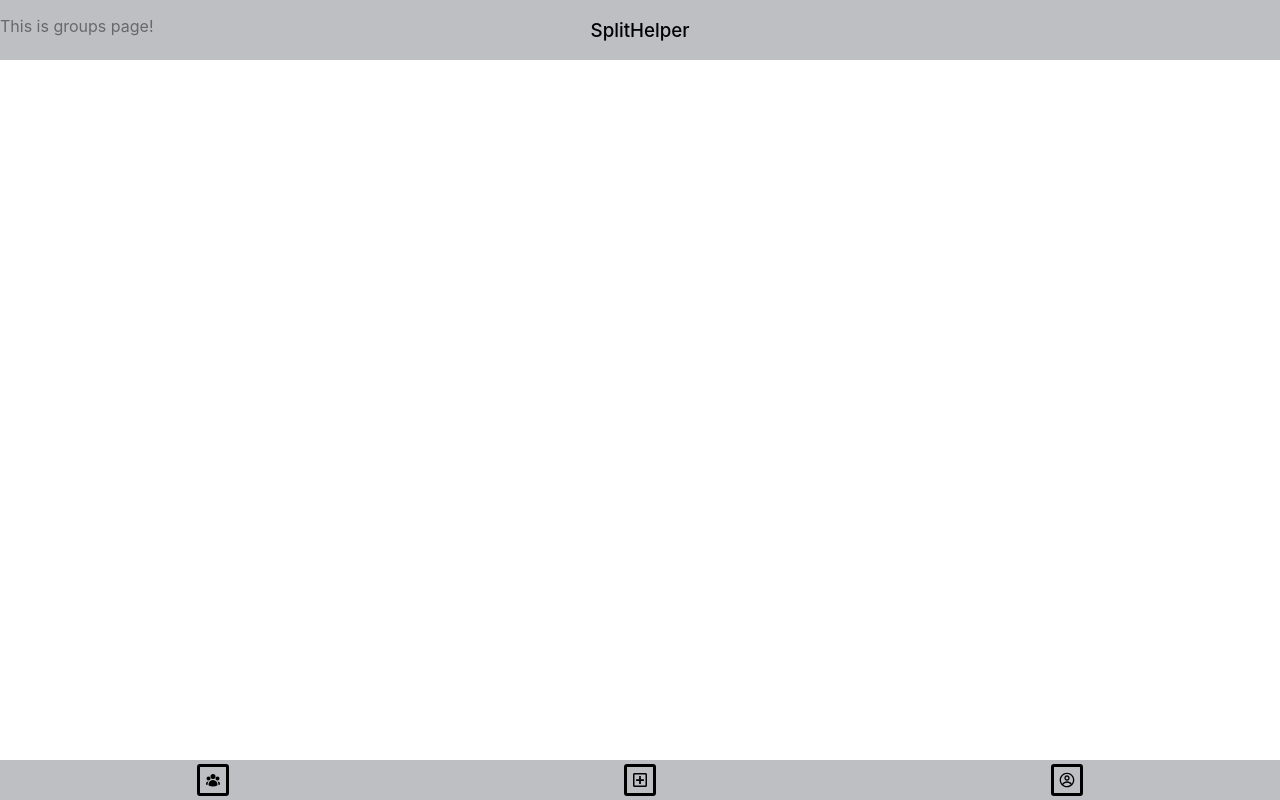
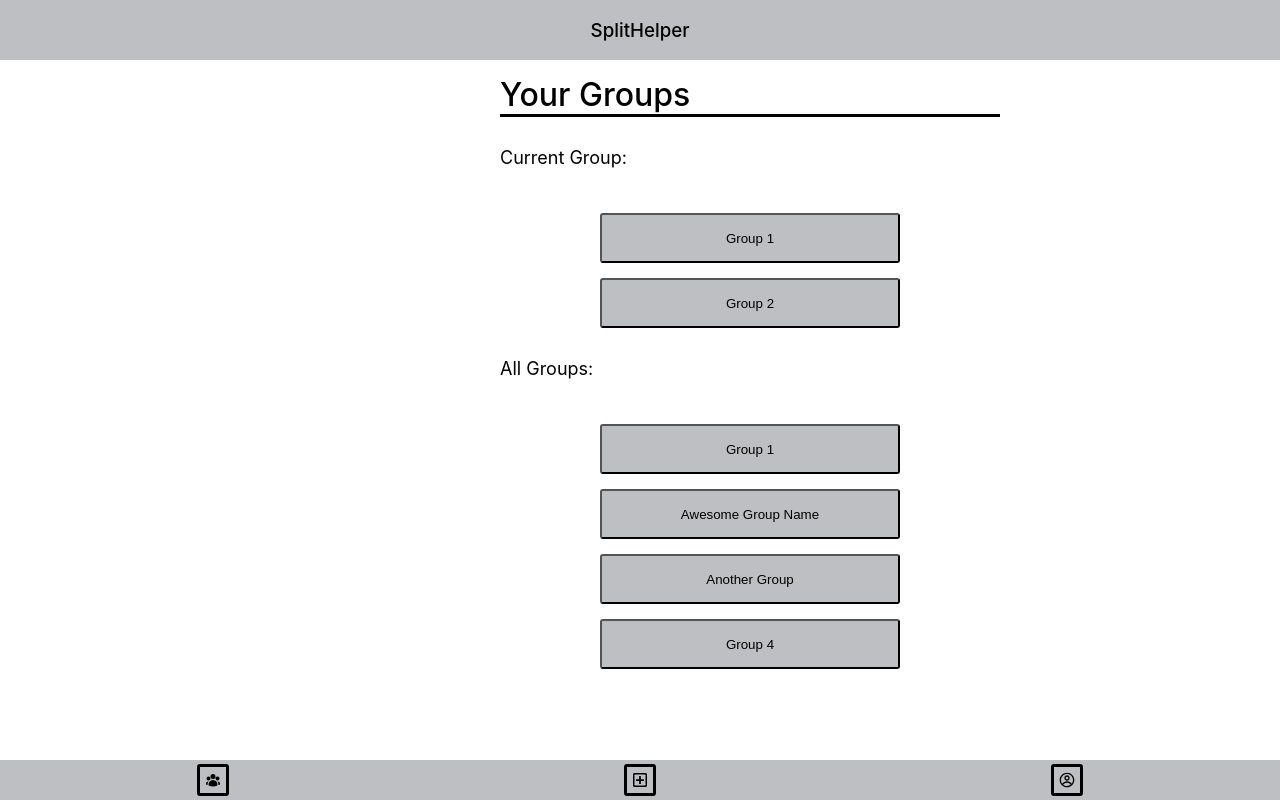
Before and after one commit to lev-rosenberg/split-pay-app, a React (Create React App) app in the folder split-pay-FE/: page /groups in a window 1280 px wide. Built offline with nearby package versions, Linux system fonts and the light colour scheme.

Commit message:
finished rough layout for FE for each page => profile, create group, and groups pages

```diff
--- /dev/null
+++ b/split-pay-FE/src/module-styles/GroupsPage.module.css
@@ -0,0 +1,30 @@
+.groups-container {
+    margin-top: 75px;
+    margin-left: 500px;
+    width: 500px;
+}
+
+.groups-container h1 {
+    font-weight: 450;
+    border-bottom: 3px solid black;
+}
+
+.groups-container h5 {
+    font-weight: 400;
+    font-size: large;
+}
+
+.groups-container button {
+    width: 300px;
+    height: 50px;
+    background-color: rgba(155, 159, 163, 0.658);
+}
+.groups-container button:hover {
+    background-color: lightblue;
+}
+.current-group button {
+    margin-top: 15px;
+}
+.all-groups button {
+    margin-top: 15px;
+}
--- a/split-pay-FE/src/module-styles/ProfileIcon.module.css
+++ b/split-pay-FE/src/module-styles/ProfileIcon.module.css
@@ -2,8 +2,9 @@
     border: 3px solid black;
     border-radius: 25%;
     background-color: rgb(240, 238, 238);
-    width: 300px;
-    height: 300px;
+    width: 150px;
+    height: 150px;
+    margin-left: 120px;
 }
 
 .react-icon {
--- a/split-pay-FE/src/module-styles/ProfilePage.module.css
+++ b/split-pay-FE/src/module-styles/ProfilePage.module.css
@@ -26,3 +26,7 @@
     padding-left: 15px;
     padding-top: 15px;
 }
+
+button:hover {
+    background-color: lightblue;
+}
--- a/split-pay-FE/src/pages/GroupsPage.jsx
+++ b/split-pay-FE/src/pages/GroupsPage.jsx
@@ -1,7 +1,20 @@
+import styles from "../module-styles/GroupsPage.module.css";
 const GroupsPage = () => {
     return (
-        <div>
-            <p>This is groups page!</p>
+        <div className={styles["groups-container"]}>
+            <h1>Your Groups</h1>
+            <div className={styles["current-group"]}>
+                <h5>Current Group:</h5>
+                <button type="button">Group 1</button>
+                <button type="button">Group 2</button>
+            </div>
+            <div className={styles["all-groups"]}>
+                <h5>All Groups:</h5>
+                <button type="button">Group 1</button>
+                <button type="button">Awesome Group Name</button>
+                <button type="button">Another Group</button>
+                <button type="button">Group 4</button>
+            </div>
         </div>
     );
 }
```
